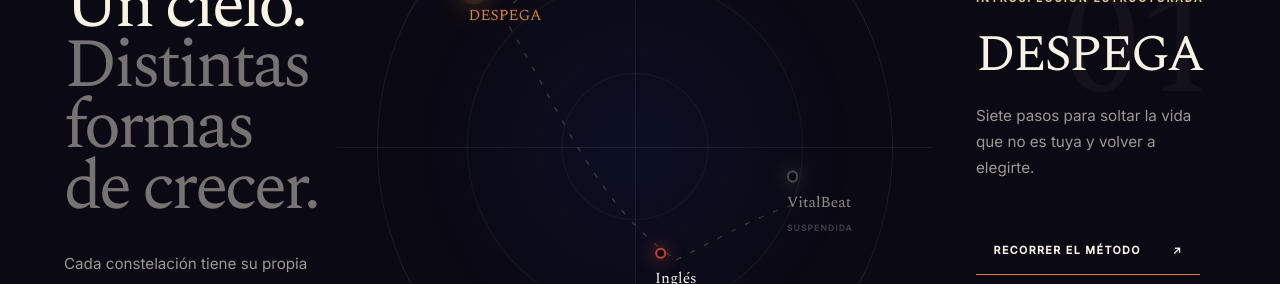
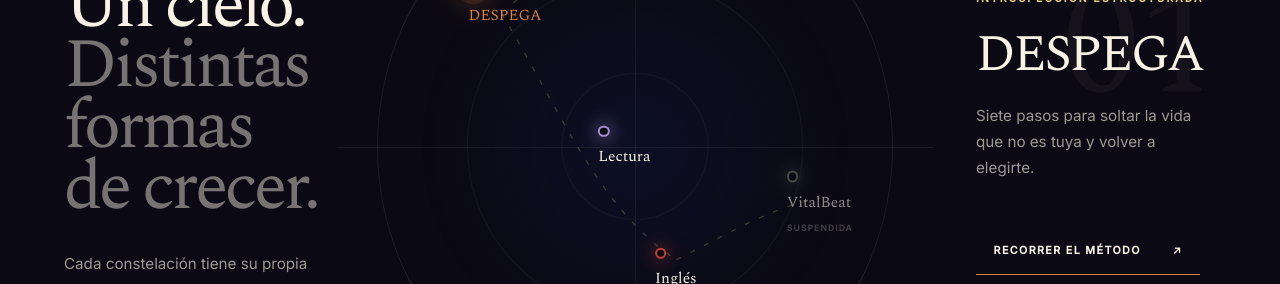
Before and after one commit to JavierMillan/lareddeluz, a React (Vite) app: page / in a window 1280 px wide. Shown: the part 2660-2944 px from the top of the page. Built offline with nearby package versions, Linux system fonts and the light colour scheme.

Commit message:
feat: amplia el mapa actual de constelaciones

```diff
--- a/src/red-de-luz/data/constellations.ts
+++ b/src/red-de-luz/data/constellations.ts
@@ -1,9 +1,12 @@
 type BaseConstellation = {
-  id: "despega" | "dtmm" | "ingles" | "vitalbeat";
+  id: "despega" | "dtmm" | "ingles" | "lectura" | "vitalbeat";
   name: string;
   shortName: string;
   eyebrow: string;
   summary: string;
+  context: string;
+  metaphor: string;
+  figure: "aquila" | "lyra" | "gemini" | "corona-borealis" | "leo";
   accent: string;
   coordinate: { x: number; y: number };
 };
@@ -30,6 +33,9 @@ export const CONSTELLATIONS: readonly Constellation[] = [
     shortName: "DESPEGA",
     eyebrow: "Introspección estructurada",
     summary: "Siete pasos para soltar la vida que no es tuya y volver a elegirte.",
+    context: "Una metodología de introspección estructurada para ordenar lo interno y tomar decisiones propias.",
+    metaphor: "Aquila · el vuelo",
+    figure: "aquila",
     accent: "#d4823f",
     coordinate: { x: 24, y: 24 },
     status: "active",
@@ -43,14 +49,17 @@ export const CONSTELLATIONS: readonly Constellation[] = [
     id: "dtmm",
     name: "De tu Mente al Mundo",
     shortName: "DTMM",
-    eyebrow: "Clases y creación",
-    summary: "Conocimiento aplicado para convertir ideas en una presencia digital real.",
+    eyebrow: "Creación y conocimiento aplicado",
+    summary: "Convierte una idea en algo que puedas mostrar, usar y seguir construyendo.",
+    context: "Clases y experiencias aplicadas sobre presencia digital, creación e inteligencia artificial.",
+    metaphor: "Lyra · la creación",
+    figure: "lyra",
     accent: "#d2a928",
     coordinate: { x: 72, y: 18 },
     status: "active",
     cta: {
-      label: "Explorar las clases",
-      href: "https://detumentealmundo.lareddeluz.com/presentacion/",
+      label: "Conocer De tu Mente al Mundo",
+      href: "https://detumentealmundo.lareddeluz.com/",
       external: true,
     },
   },
@@ -60,12 +69,33 @@ export const CONSTELLATIONS: readonly Constellation[] = [
     shortName: "Inglés",
     eyebrow: "Sesiones en vivo",
     summary: "Un espacio para practicar, equivocarnos y aprender en comunidad.",
+    context: "Sesiones en vivo para practicar inglés hablando con personas reales, sin presión.",
+    metaphor: "Gemini · dos voces",
+    figure: "gemini",
     accent: "#ba3f35",
     coordinate: { x: 58, y: 72 },
     status: "active",
     cta: {
-      label: "Entrar a las sesiones",
-      href: "https://detumentealmundo.lareddeluz.com/ingles/",
+      label: "Entrar al grupo de Inglés",
+      href: "https://chat.whatsapp.com/Iw8zFKhkPVaFTGHrMPtTWi",
+      external: true,
+    },
+  },
+  {
+    id: "lectura",
+    name: "Club de Lectura",
+    shortName: "Lectura",
+    eyebrow: "Ideas que se leen en comunidad",
+    summary: "Lee una idea y descubre en qué se convierte cuando pasa por otras personas.",
+    context: "Lecturas compartidas y conversaciones para pensar en comunidad.",
+    metaphor: "Corona Borealis · el círculo",
+    figure: "corona-borealis",
+    accent: "#a78bd4",
+    coordinate: { x: 48, y: 50 },
+    status: "active",
+    cta: {
+      label: "Entrar al Club de Lectura",
+      href: "https://chat.whatsapp.com/BxRf4AsM93G7DocbbtQGF7",
       external: true,
     },
   },
@@ -74,7 +104,10 @@ export const CONSTELLATIONS: readonly Constellation[] = [
     name: "VitalBeat",
     shortName: "VitalBeat",
     eyebrow: "Constelación suspendida",
-    summary: "Un espacio de movimiento y bienestar que podrá volver a encenderse.",
+    summary: "Aquí no entrenamos solas, crecemos juntas.",
+    context: "Estudio boutique para mujeres con Barre y entrenamiento funcional, grupos pequeños y acompañamiento cercano.",
+    metaphor: "Leo · el pulso",
+    figure: "leo",
     accent: "#75836f",
     coordinate: { x: 86, y: 60 },
     status: "suspended",
```
Also changed, not shown: 1 other file (tests, documents, lock files or other folders).
